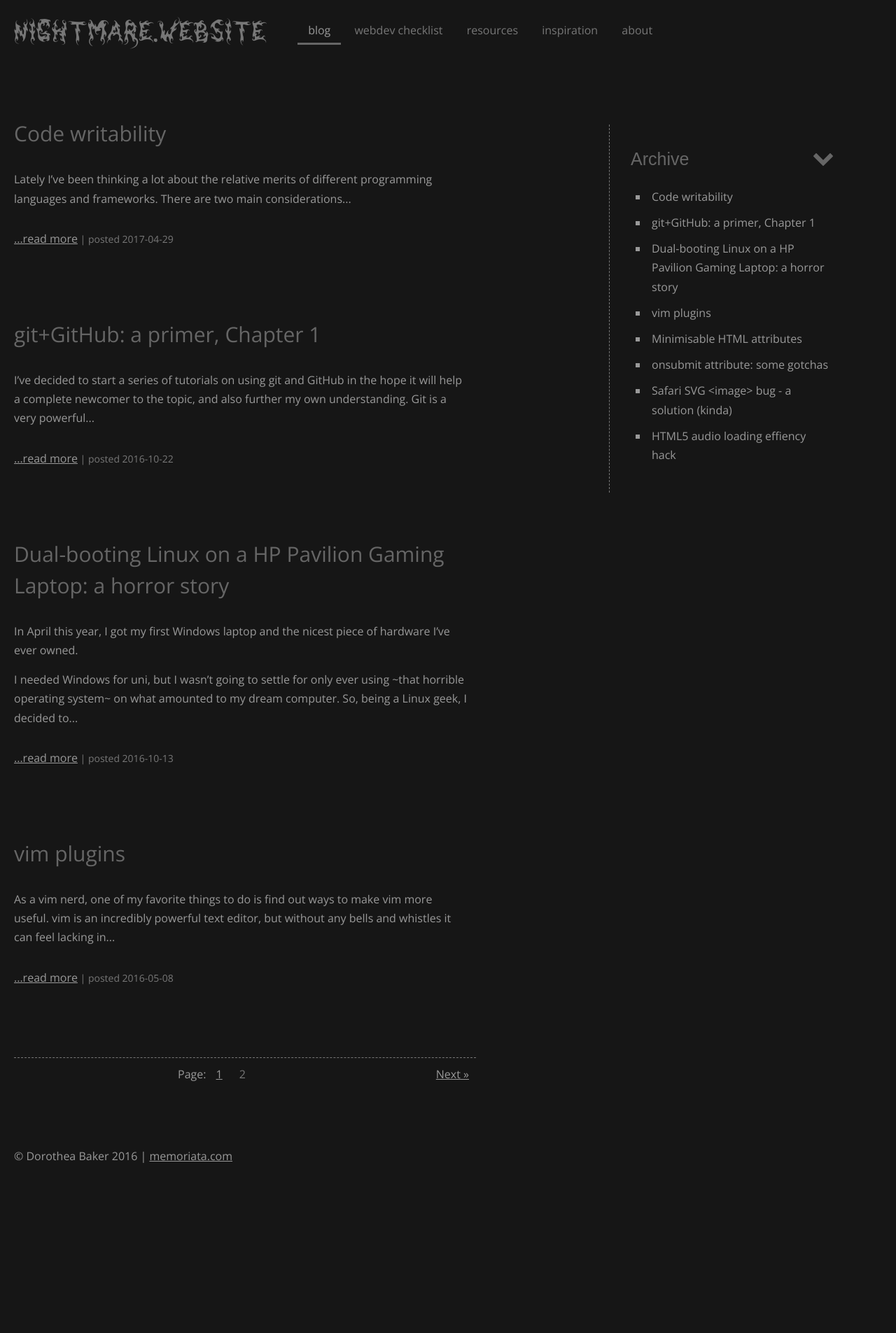
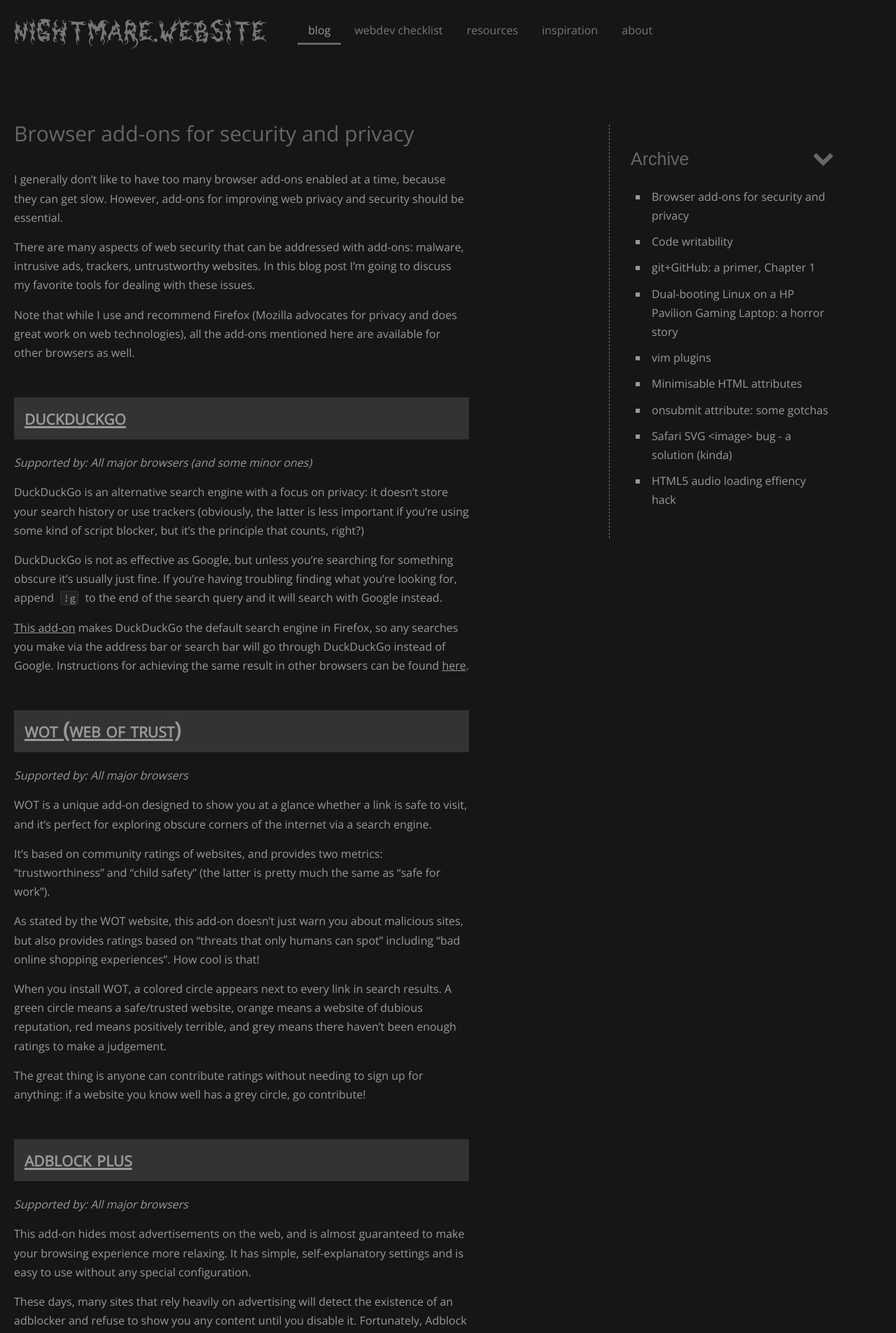
Before and after one commit to d-baker/nightmarewebsite, a Jekyll site: the page built from index.html, in a window 1280 px wide. Shown: the top 1905 px of the page at 70% size. Built offline with Jekyll 4.4.1, drawn with Linux system fonts in a browser that asks for light colours; some web fonts are replaced; the list of posts is cut into pages by our own code; before the commit the page ends 1686 px from its top, so only the background shows below that; some of the changed text lies outside the part shown.

Commit message:
new blog post on browser security

```diff
--- /dev/null
+++ b/_posts/2017-7-26-browser-security-addons.markdown
@@ -0,0 +1,77 @@
+---
+layout: post
+title: "Browser add-ons for security and privacy"
+date: 2017-7-26
+tags:
+- web
+- browsers
+---
+
+I generally don't like to have too many browser add-ons enabled at a time, because they can get slow. However, add-ons for improving web privacy and security should be essential.
+
+There are many aspects of web security that can be addressed with add-ons: malware, intrusive ads, trackers, untrustworthy websites. In this blog post I'm going to discuss my favorite tools for dealing with these issues.
+
+Note that while I use and recommend Firefox (Mozilla advocates for privacy and does great work on web technologies), all the add-ons mentioned here are available for other browsers as well.
+
+[DuckDuckGo](https://duckduckgo.com/)
+----------
+_Supported by: All major browsers (and some minor ones)_
+
+DuckDuckGo is an alternative search engine with a focus on privacy: it doesn't store your search history or use trackers (obviously, the latter is less important if you're using some kind of script blocker, but it's the principle that counts, right?)
+
+DuckDuckGo is not as effective as Google, but unless you're searching for something obscure it's usually just fine. If you're having troubling finding what you're looking for, append `!g` to the end of the search query and it will search with Google instead.
+
+[This add-on](https://add-ons.mozilla.org/en-US/firefox/add-on/duckduckgo-ssl/) makes DuckDuckGo the default search engine in Firefox, so any searches you make via the address bar or search bar will go through DuckDuckGo instead of Google. Instructions for achieving the same result in other browsers can be found [here](https://duck.co/help/desktop/adding-duckduckgo-to-your-browser).
+
+
+[WOT (web of trust)](https://www.mywot.com/)
+------------------
+_Supported by: All major browsers_
+
+WOT is a unique add-on designed to show you at a glance whether a link is safe to visit, and it's perfect for exploring obscure corners of the internet via a search engine.
+
+It's based on community ratings of websites, and provides two metrics: "trustworthiness" and "child safety" (the latter is pretty much the same as "safe for work").
+
+As stated by the WOT website, this add-on doesn't just warn you about malicious sites, but also provides ratings based on "threats that only humans can spot" including "bad online shopping experiences". How cool is that!
+
+When you install WOT, a colored circle appears next to every link in search results. A green circle means a safe/trusted website, orange means a website of dubious reputation, red means positively terrible, and grey means there haven't been enough ratings to make a judgement.
+
+The great thing is anyone can contribute ratings without needing to sign up for anything: if a website you know well has a grey circle, go contribute!
+
+
+[Adblock Plus](https://adblockplus.org/)
+------------
+_Supported by: All major browsers_
+
+This add-on hides most advertisements on the web, and is almost guaranteed to make your browsing experience more relaxing. It has simple, self-explanatory settings and is easy to use without any special configuration.
+
+These days, many sites that rely heavily on advertising will detect the existence of an adblocker and refuse to show you any content until you disable it. Fortunately, Adblock Plus can easily be disabled on a site-by-site basis, so it's definitely still worth using.
+
+
+[uMatrix](https://github.com/gorhill/uMatrix)
+-------
+_Supported by: Firefox, Chrome, Opera_
+
+uMatrix is not for the faint-hearted. If you know what you're doing, it could eliminate the need for any other security add-ons, but finding the right settings to do so would be time-consuming.
+
+uMatrix allows you to individually block or allow *every single request* made by a website. You can block/allow particular kinds of content, particular kinds of content from particular domains, all content from particular domains...the possibilities are endless, intimidating, and need a lot of tweaking if you want anything to work.
+
+But for the paranoid, nothing else will do.
+
+As suggested by its name, the uMatrix interface is a grid. The columns represent different kinds of content (css, images, scripts). The rows represent domains from which content originates (like google.com and various subdomains). It would take far too long to explain its usage here, but in spite of this complexity the uMatrix interface is actually quite intuitive.
+
+However, it can be hard to know where to start, so here are some suggested default settings:
+
+- Allow all CSS and Images (by default, some of these requests may still be blocked by uMatrix's built-in anti-malware blacklist, which is a good thing)
+- Block all cookies, XHR (AJAX) and "other" request types
+- Allow only 1st-party media, scripts and frames (requests originating from the same domain)
+
+If you find that these settings are causing certain sites to misbehave, you can make uMatrix less restrictive for those specific sites. You can also disable it entirely with the click of a button.
+
+I may write an in-depth blog post on how to use the basic features of uMatrix in the future, because it's really worth learning about. In the meantime, you can refer to [this documentation](https://github.com/gorhill/uMatrix/wiki).
+
+------------------------------------------------------------------------------
+
+Here's an overview of how all these add-ons fit together during my daily internet usage.
+
+Searching the web with DuckDuckGo, I'm free from that disturbing, Googley sensation of being followed. Browsing the search results, I can make an informed decision about which ones to click thanks to the WOT rating, and if a website turns out to be bad after all, uMatrix will block any trackers or malicious scripts. Meanwhile, this whole time I've seen only peaceful whitespace in place of ads (this is Adblock Plus's doing, although depending on the website and the configuration, uMatrix can have the same effect).
--- a/css/main.scss
+++ b/css/main.scss
@@ -514,6 +514,11 @@
     float: right;
 }
 
+hr {
+    margin: 60px 0px;
+    border: 1px solid $medium;
+}
+
 
 /************************** OVERRIDE DEFAULTS *************************/
 
```
